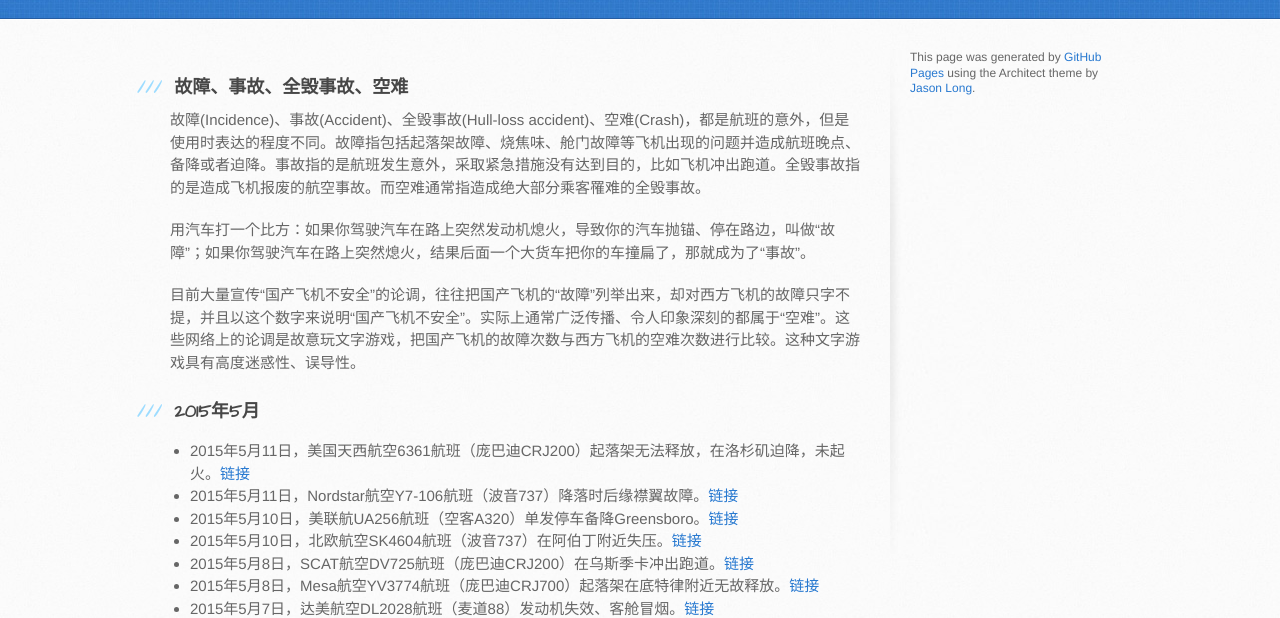
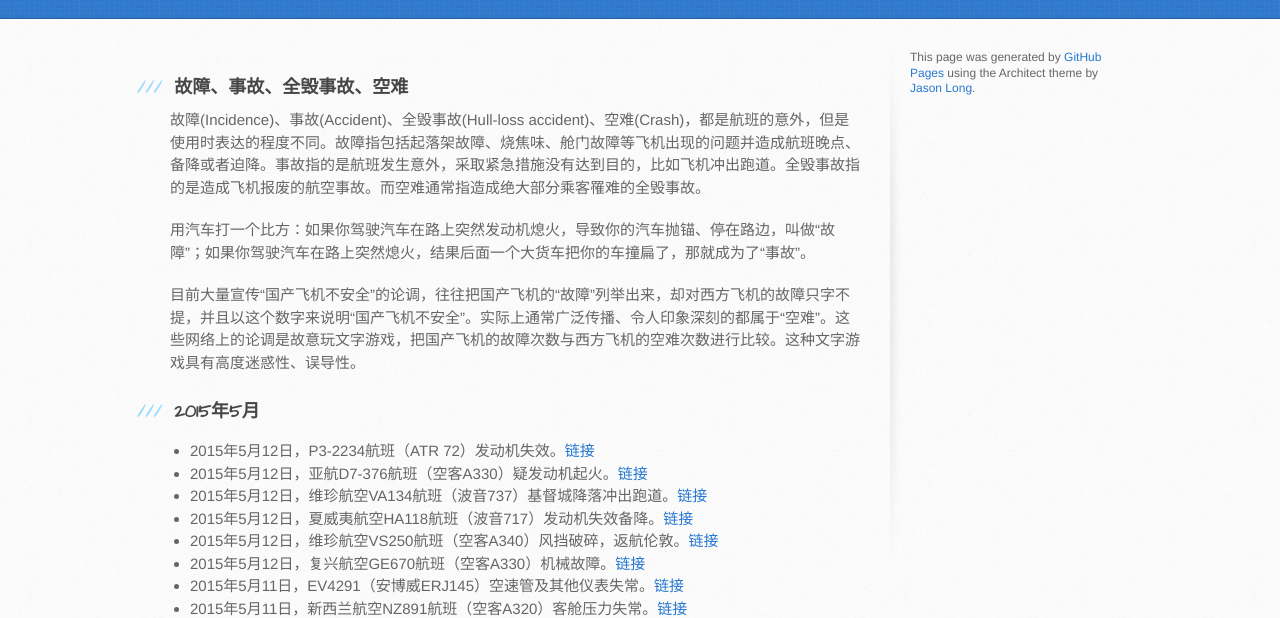
Before and after one commit to chuizhiguozai/chuizhiguozai.github.io, a plain HTML site: page index.html in a window 1280 px wide. Shown: the part 182-800 px from the top of the page. Drawn offline with Linux system fonts and the light colour scheme.

Commit message:
Replace master branch with page content via GitHub

```diff
--- a/index.html
+++ b/index.html
@@ -41,6 +41,22 @@
 <a id="2015年5月" class="anchor" href="#2015%E5%B9%B45%E6%9C%88" aria-hidden="true"><span class="octicon octicon-link"></span></a>2015年5月</h3>
 
 <ul>
+<li>2015年5月12日，P3-2234航班（ATR 72）发动机失效。<a href="http://avherald.com/h?article=48633081&amp;opt=0">链接</a>
+</li>
+<li>2015年5月12日，亚航D7-376航班（空客A330）疑发动机起火。<a href="http://www.chinajilin.com.cn/news/content/2015-05/14/content_3635950.htm">链接</a>
+</li>
+<li>2015年5月12日，维珍航空VA134航班（波音737）基督城降落冲出跑道。<a href="http://avherald.com/h?article=486306e3&amp;opt=0">链接</a>
+</li>
+<li>2015年5月12日，夏威夷航空HA118航班（波音717）发动机失效备降。<a href="http://avherald.com/h?article=48626ae4&amp;opt=0">链接</a>
+</li>
+<li>2015年5月12日，维珍航空VS250航班（空客A340）风挡破碎，返航伦敦。<a href="http://avherald.com/h?article=4862623a&amp;opt=0">链接</a>
+</li>
+<li>2015年5月12日，复兴航空GE670航班（空客A330）机械故障。<a href="http://news.163.com/air/15/0512/16/APE6PDD900014P42.html">链接</a>
+</li>
+<li>2015年5月11日，EV4291（安博威ERJ145）空速管及其他仪表失常。<a href="http://avherald.com/h?article=4862680a&amp;opt=0">链接</a>
+</li>
+<li>2015年5月11日，新西兰航空NZ891航班（空客A320）客舱压力失常。<a href="http://avherald.com/h?article=4862647c&amp;opt=0">链接</a>
+</li>
 <li>2015年5月11日，美国天西航空6361航班（庞巴迪CRJ200）起落架无法释放，在洛杉矶迫降，未起火。<a href="http://www.caac.com.cn/news/74191.html">链接</a>
 </li>
 <li>2015年5月11日，Nordstar航空Y7-106航班（波音737）降落时后缘襟翼故障。<a href="http://avherald.com/h?article=486162ed&amp;opt=0">链接</a>
```
Also changed, not shown: params.json (+1 -1 lines).
